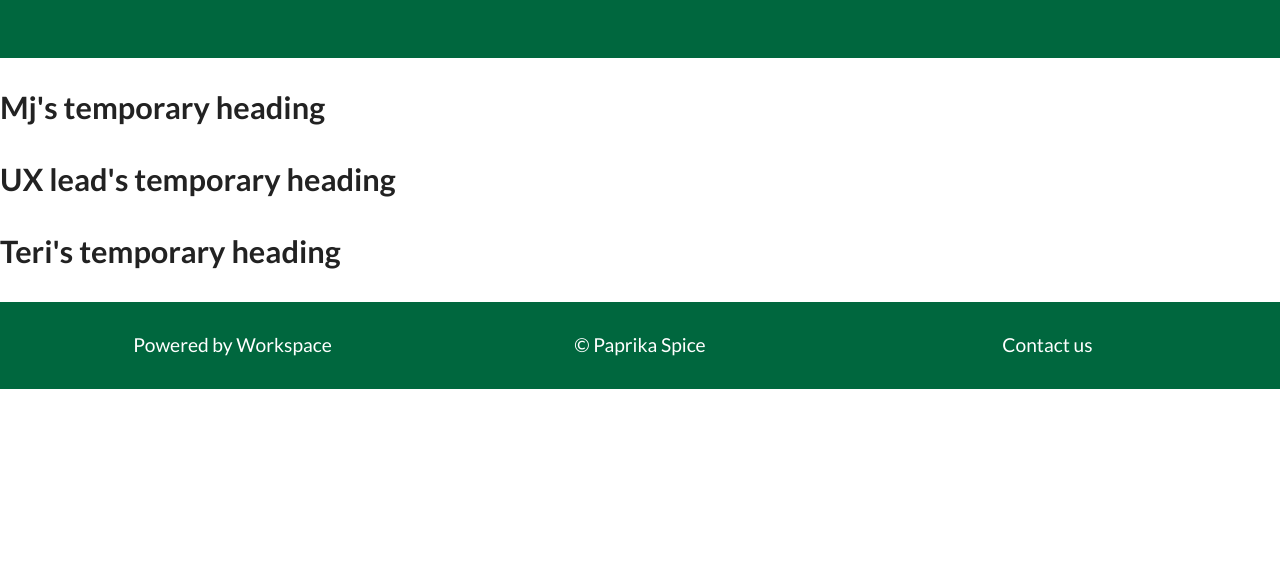
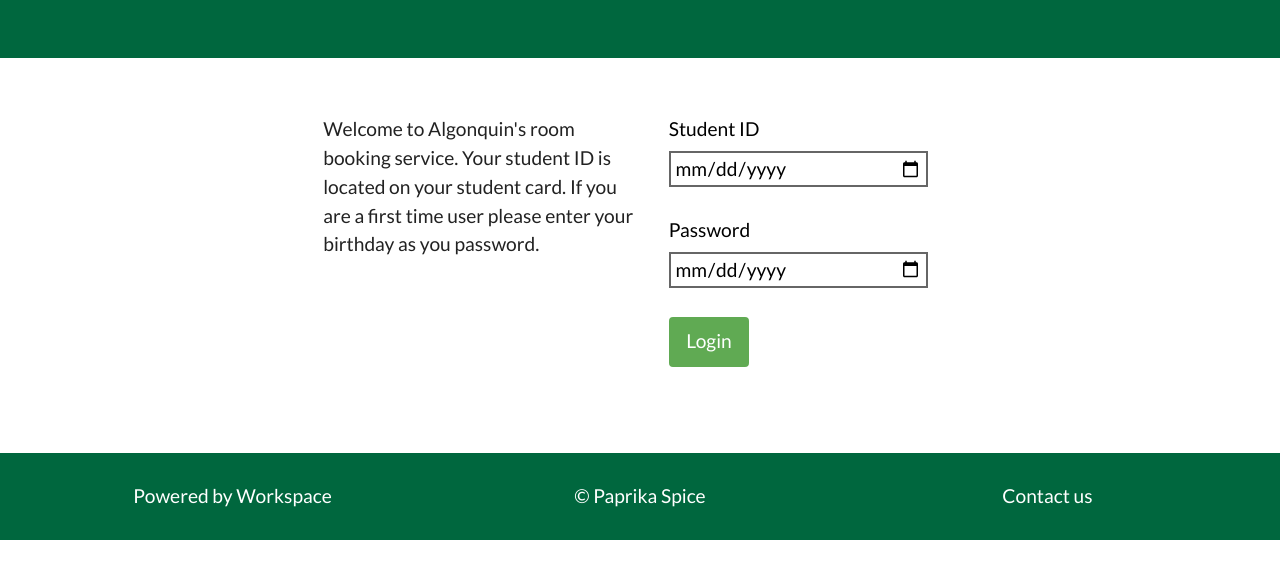
Before and after one commit to paprika-spice/web-app, a Jekyll site: the page built from index.html, in a window 1280 px wide. Shown: the top 579 px of the page. Built offline with Jekyll 4.4.1, drawn with Linux system fonts in a browser that asks for light colours.

Commit message:
The index needed to be the log in page

```diff
--- a/index.html
+++ b/index.html
@@ -2,6 +2,29 @@
 layout: default
 ---
 
-  <h2>Mj's temporary heading</h2>
-  <h2>UX lead's temporary heading</h2>
-  <h2>Teri's temporary heading</h2>
+<main class="grid gutter max-length push-2" role="main">
+
+  <div class="unit unit-s-1 unit-m-1-2 pad-t">
+    <p>Welcome to Algonquin's room booking service. Your student ID is located on your student card. If you are a first time user please enter your birthday as you password.</p>
+  </div>
+
+  <div class="unit unit-s-1 unit-m-1-2">
+    <div class="grid gutter max-length pad-t">
+
+      <form class="unit unit-s-1 unit-m-1 push">
+
+        <label for="login-student-id" class="push-1-4" tab-index="0">
+          Student ID</label>
+        <input class="push" type="date" id="login-student-id" name="login-student-id" />
+        <label for="login-password" class="push-1-4" tab-index="0">
+          Password</label>
+          <input class="push" type="date" id="login-password" name="login-password" />
+
+        <a itemprop="url" href="{{site.baseurl}}/home/" class="btn btn-accent" aria-label="Login and go to home">Login</a>
+
+      </form>
+
+    </div>
+  </div>
+
+</main>
```
Also changed, not shown: login.html (line endings or trailing spaces).
